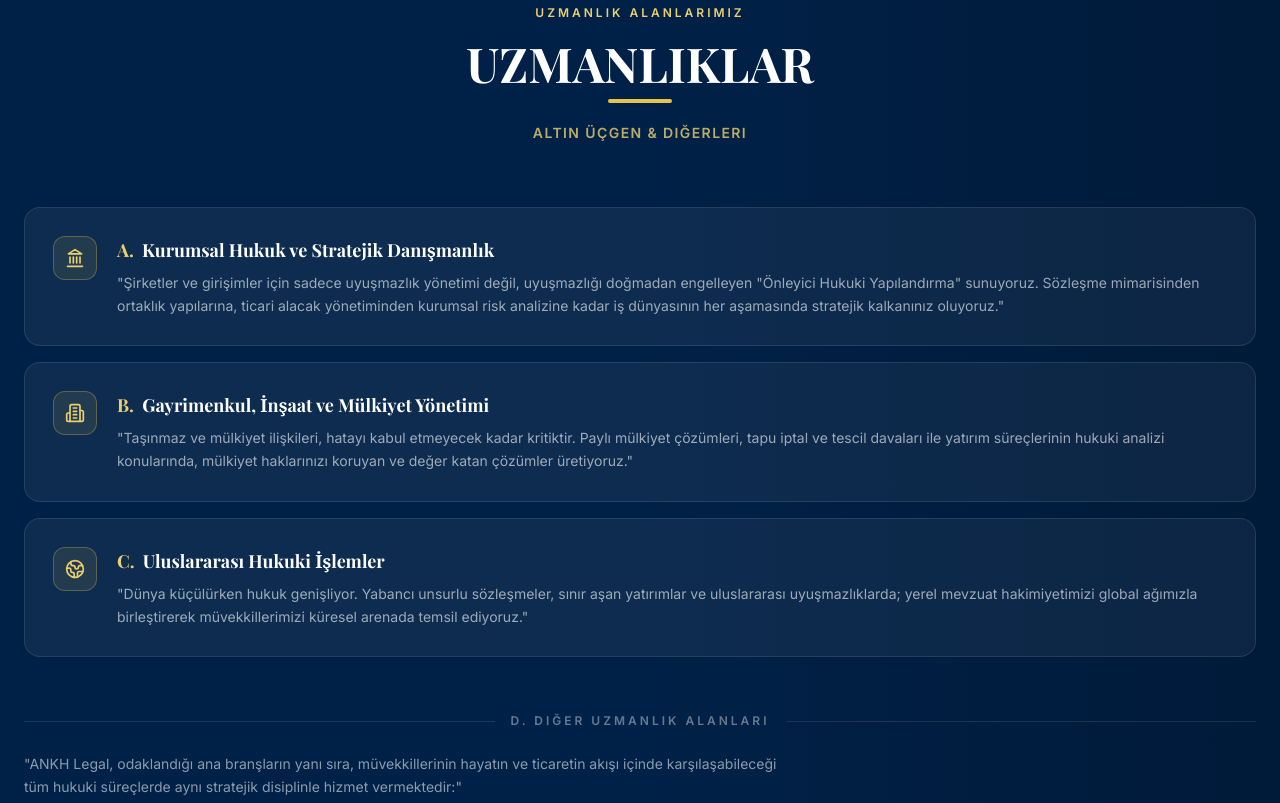
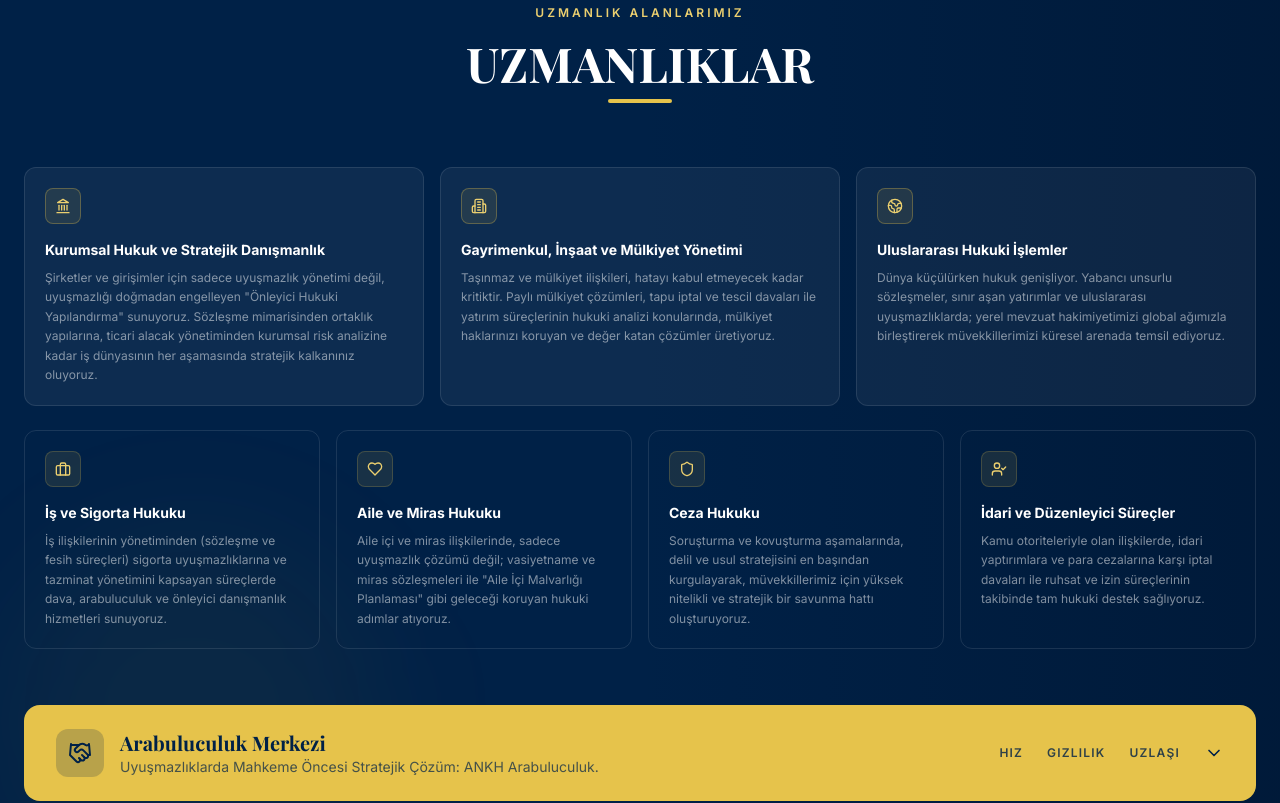
Before and after one commit to baristrzx/yagmur-site-son, a React (Vite) app: page / in a window 1280 px wide. Shown: the part 1800-2603 px from the top of the page. Built offline with nearby package versions, Linux system fonts and the light colour scheme; no server answers; the database is empty; a web font is replaced by a local one.

Commit message:
Updated Expertise.tsx

```diff
--- a/src/components/Expertise.tsx
+++ b/src/components/Expertise.tsx
@@ -73,33 +73,26 @@ export default function Expertise() {
             UZMANLIKLAR
           </h2>
           <div className="mt-3 w-16 h-1 bg-gold-500 rounded-full mx-auto" />
-          <p className="mt-5 text-gold-400/80 text-sm font-semibold tracking-widest uppercase font-sans">
-            Altın Üçgen &amp; Diğerleri
-          </p>
         </motion.div>
 
-        <div className="space-y-4 mb-14">
+        <div className="grid sm:grid-cols-2 lg:grid-cols-3 gap-4 mb-6">
           {goldTriangle.map((item, i) => (
             <motion.div
               key={item.label}
-              initial={{ opacity: 0, x: -30 }}
-              animate={inView ? { opacity: 1, x: 0 } : {}}
+              initial={{ opacity: 0, y: 20 }}
+              animate={inView ? { opacity: 1, y: 0 } : {}}
               transition={{ duration: 0.6, delay: 0.15 * i }}
-              className="rounded-2xl border border-white/10 bg-white/5 p-7 hover:bg-white/8 hover:border-gold-500/30 transition-all duration-300 group"
+              className="rounded-xl border border-white/10 bg-white/5 p-5 hover:bg-white/8 hover:border-gold-500/30 transition-all duration-300 group"
             >
-              <div className="flex items-start gap-5">
-                <div className="w-11 h-11 rounded-xl bg-gold-500/10 border border-gold-500/30 group-hover:bg-gold-500 group-hover:border-gold-500 flex items-center justify-center flex-shrink-0 transition-all duration-300">
-                  <item.icon size={20} className="text-gold-400 group-hover:text-navy-800 transition-colors duration-300" />
-                </div>
-                <div>
-                  <h3 className="font-serif text-lg font-bold text-white mb-2">
-                    <span className="text-gold-400 mr-1">{item.label}.</span> {item.title}
-                  </h3>
-                  <p className="text-white/60 text-sm leading-relaxed font-sans">
-                    "{item.desc}"
-                  </p>
-                </div>
+              <div className="w-9 h-9 rounded-lg bg-gold-500/10 border border-gold-500/30 group-hover:bg-gold-500 group-hover:border-gold-500 flex items-center justify-center mb-4 flex-shrink-0 transition-all duration-300">
+                <item.icon size={16} className="text-gold-400 group-hover:text-navy-800 transition-colors duration-300" />
               </div>
+              <h3 className="font-sans text-sm font-bold text-white mb-2">
+                {item.title}
+              </h3>
+              <p className="text-white/50 text-xs leading-relaxed font-sans">
+                {item.desc}
+              </p>
             </motion.div>
           ))}
         </div>
@@ -110,16 +103,6 @@ export default function Expertise() {
           transition={{ duration: 0.6, delay: 0.5 }}
           className="mb-14"
         >
-          <div className="flex items-center gap-4 mb-6">
-            <div className="flex-1 h-px bg-white/10" />
-            <span className="text-white/40 text-xs font-semibold tracking-[0.25em] uppercase font-sans flex-shrink-0">
-              D. Diğer Uzmanlık Alanları
-            </span>
-            <div className="flex-1 h-px bg-white/10" />
-          </div>
-          <p className="text-white/55 text-sm leading-relaxed font-sans mb-8 max-w-3xl">
-            "ANKH Legal, odaklandığı ana branşların yanı sıra, müvekkillerinin hayatın ve ticaretin akışı içinde karşılaşabileceği tüm hukuki süreçlerde aynı stratejik disiplinle hizmet vermektedir:"
-          </p>
           <div className="grid sm:grid-cols-2 lg:grid-cols-4 gap-4">
             {otherAreas.map((area, i) => (
               <motion.div
```
